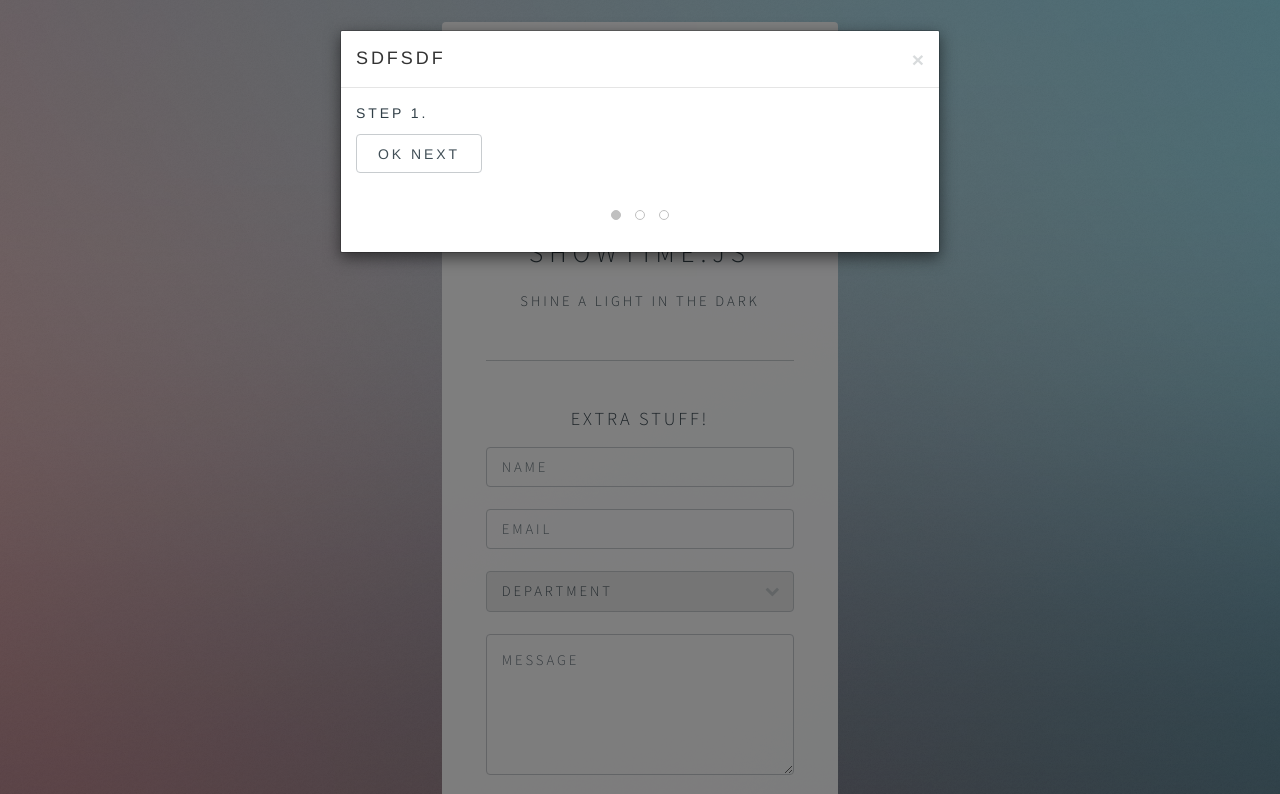
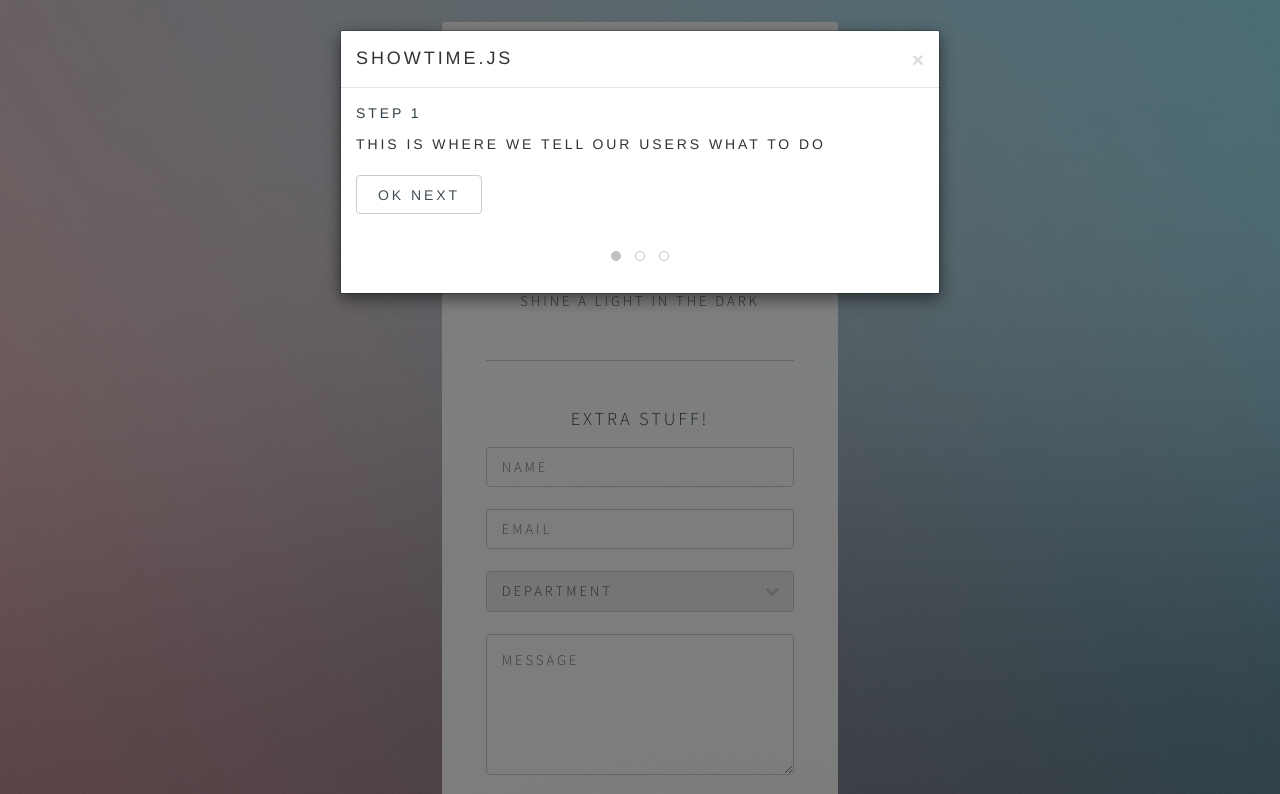
Before and after one commit to Andrinoid/showtime.js, a website: page demo/index.html in a window 1280 px wide. Shown: the top 794 px of the page. Drawn offline with Linux system fonts and the light colour scheme.

Commit message:
show modal steps in demo

```diff
--- a/demo/index.html
+++ b/demo/index.html
@@ -127,11 +127,19 @@
         ]
     })
             .modal({
-                title: 'sdfsdf',
+                title: 'Showtime.js',
                 message: [
-                    '<h3>step 1.</h3><div class="button" onclick="tour.next();">ok next</div>',
-                    '<h3>step 1.</h3><div class="button" onclick="tour.next();">ok next</div>',
-                    '<h3>step 1.</h3><div class="button" onclick="tour.next();">ok next</div>'
+                    '<h3>step 1</h3>' +
+                    '<p>This is where we tell our users what to do</p>' +
+                    '<div class="button" onclick="tour.next();">ok next</div>',
+
+                    '<h3>step 2</h3>' +
+                    '<p>This is where we tell our users what to do next</p>' +
+                    '<div class="button" onclick="tour.next();">ok next</div>',
+
+                    '<h3>step 3</h3>' +
+                    '<p>This is the last step</p>' +
+                    '<div class="button" onclick="tour.next();">Got it</div>',
                 ],
                 onClose: function() {
                     tour.next();
```
